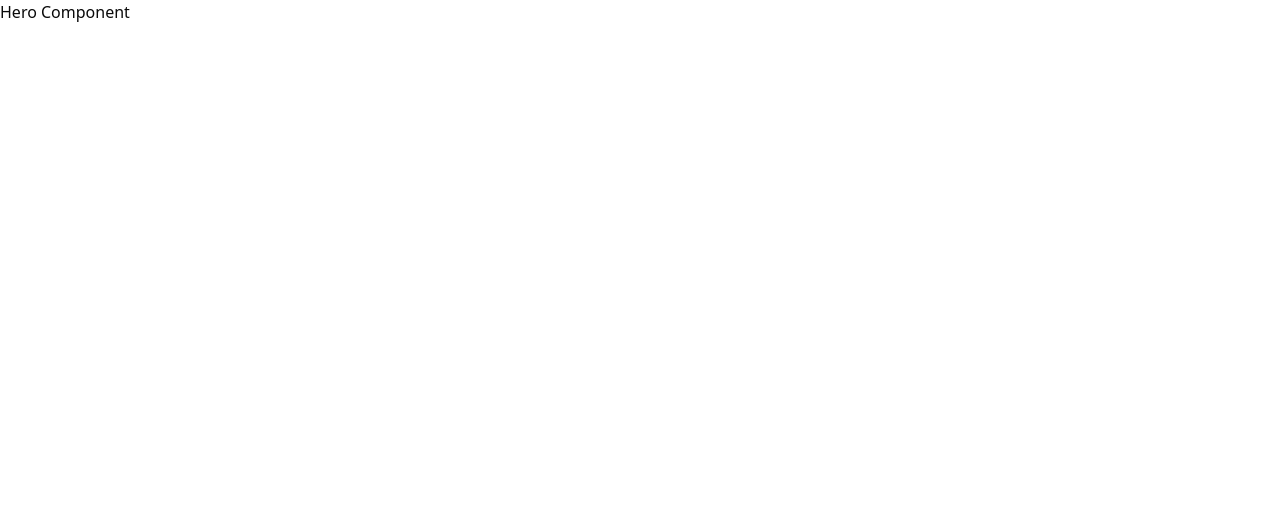
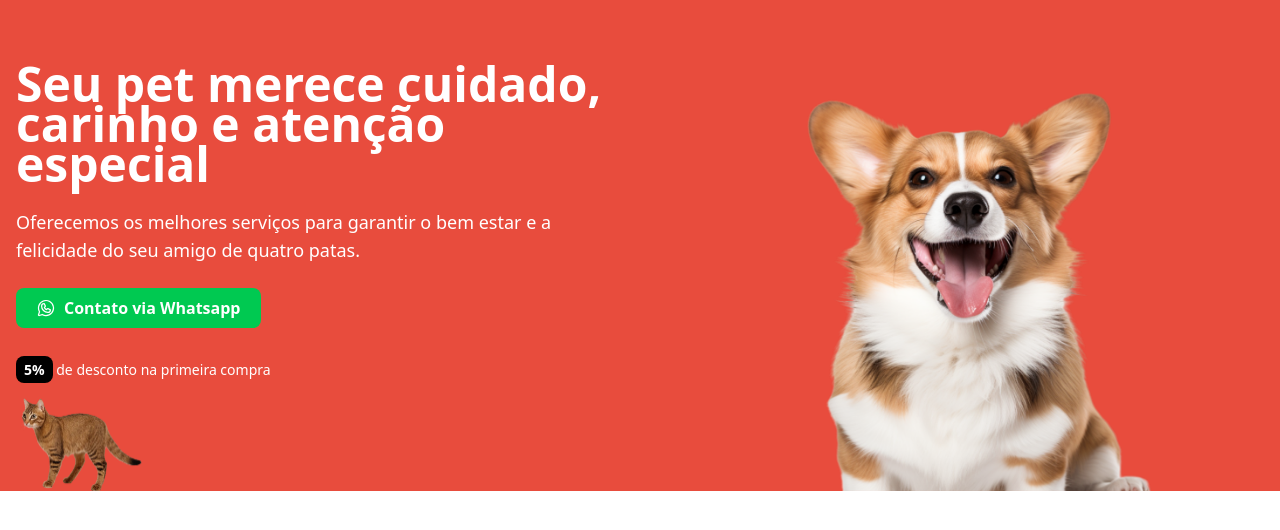
Before and after one commit to felipedestroo/petshop, a Next.js app: page / in a window 1280 px wide. Shown: the top 530 px of the page. Built offline with nearby package versions, Linux system fonts and the light colour scheme.

Commit message:
feat: Implement Hero component with responsive design and image assets

```diff
--- a/src/app/_components/hero.tsx
+++ b/src/app/_components/hero.tsx
@@ -1,5 +1,73 @@
+import { WhatsappLogoIcon } from "@phosphor-icons/react/dist/ssr";
+import dogImage from "../../../public/imagens/hero-dog.webp";
+import catImage from "@/../public/imagens/cat-hero.png";
+import Image from "next/image";
+
 export function Hero() {
   return(
-    <h1>Hero Component</h1>
+    <section className="bg-[#E84C3D] text-white relative overflow-hidden">
+
+      <div>
+        <Image
+          src={dogImage}
+          alt="Foto do Cachorro"
+          fill
+          sizes="100vw"
+          priority
+          className="object-cover opacity-60 lg:hidden"
+        />
+        <div className="absolute inset-0 bg-black opacity-40 md:hidden"></div>
+      </div>
+
+      <div className="container mx-auto pt-16 pb-16 md:pb-0 px-4 relative">
+        <article className="grid grid-cols-1 lg:grid-cols-2 gap-8">
+          <div className="space-y-6">
+            <h1 className="text-3xl md:text-4xl lg:text-5xl font-bold leading-10">
+              Seu pet merece cuidado, carinho e atenção especial
+            </h1>
+            <p className="lg:text-lg">
+              Oferecemos os melhores serviços para garantir o bem estar e a
+              felicidade do seu amigo de quatro patas.
+            </p>
+            <div>
+              <a
+                href="#"
+                className="bg-green-500 px-5 py-2 rounded-md font-semibold flex items-center justify-center w-fit gap-2"
+              >
+                <WhatsappLogoIcon className="w-5 h-5"/>
+                Contato via Whatsapp
+              </a>
+            </div>
+            <div className="mt-8">
+              <p className="text-sm mb-4">
+                <b className="bg-black text-white px-2 py-1 rounded-md">5%</b> de desconto na primeira compra
+              </p>
+              <div className="flex mt-4">
+                <div className="w-32 hidden lg:block">
+                  <Image
+                    src={catImage}
+                    alt="Foto do gato"
+                    quality={100}
+                    className="object-fill"
+                  />
+                </div>
+              </div>
+            </div>
+          </div>
+
+          <div className="hidden md:block h-full relative">
+            <Image
+              src={dogImage}
+              alt="Foto do Cachorro"
+              className="object-contain"
+              fill
+              sizes="(max-width: 768px) 0vw, 50vw"
+              quality={100}
+              priority
+            />
+          </div>
+        </article>
+      </div>
+    </section>
   );
 }
```
